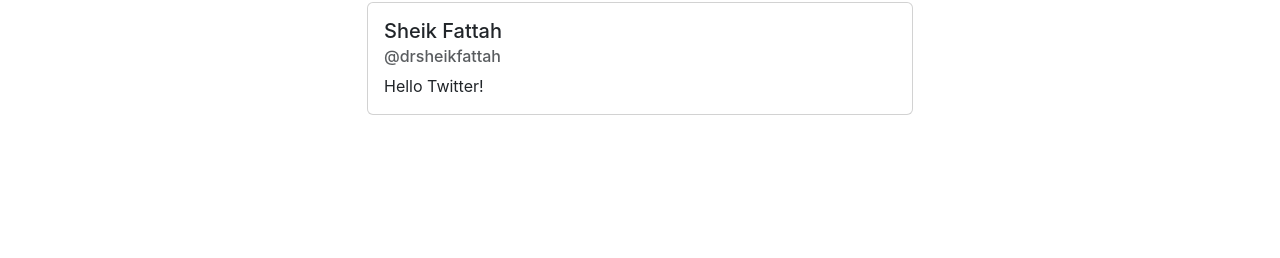
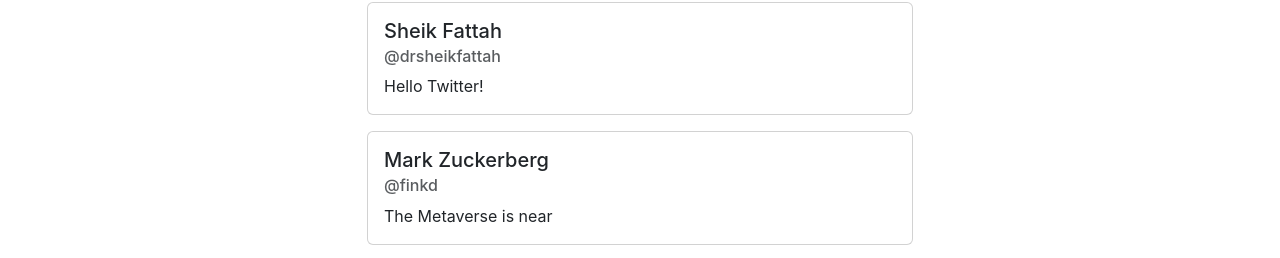
Before and after one commit to freddykhant/justtweet, a React (Create React App) app in the folder justtweet/: page / in a window 1280 px wide. Shown: the part 1421-1679 px from the top of the page. Before the commit the page ends 1552 px from the top, so only its background shows below. Built offline with nearby package versions, Linux system fonts and the light colour scheme.

Commit message:
added  a fun new tweet

```diff
--- a/justtweet/src/App.js
+++ b/justtweet/src/App.js
@@ -13,7 +13,8 @@
     this.state = {
       tweets : [
         { username: 'Freddy Khant', handle: 'freddykhant', content: 'I love React!' },
-        { username: 'Sheik Fattah', handle: 'drsheikfattah', content: 'Hello Twitter!' }
+        { username: 'Sheik Fattah', handle: 'drsheikfattah', content: 'Hello Twitter!' },
+        { username: 'Mark Zuckerberg', handle: 'finkd', content: 'The Metaverse is near' }
       ]
     };
     this.addTweet = this.addTweet.bind(this);
```
